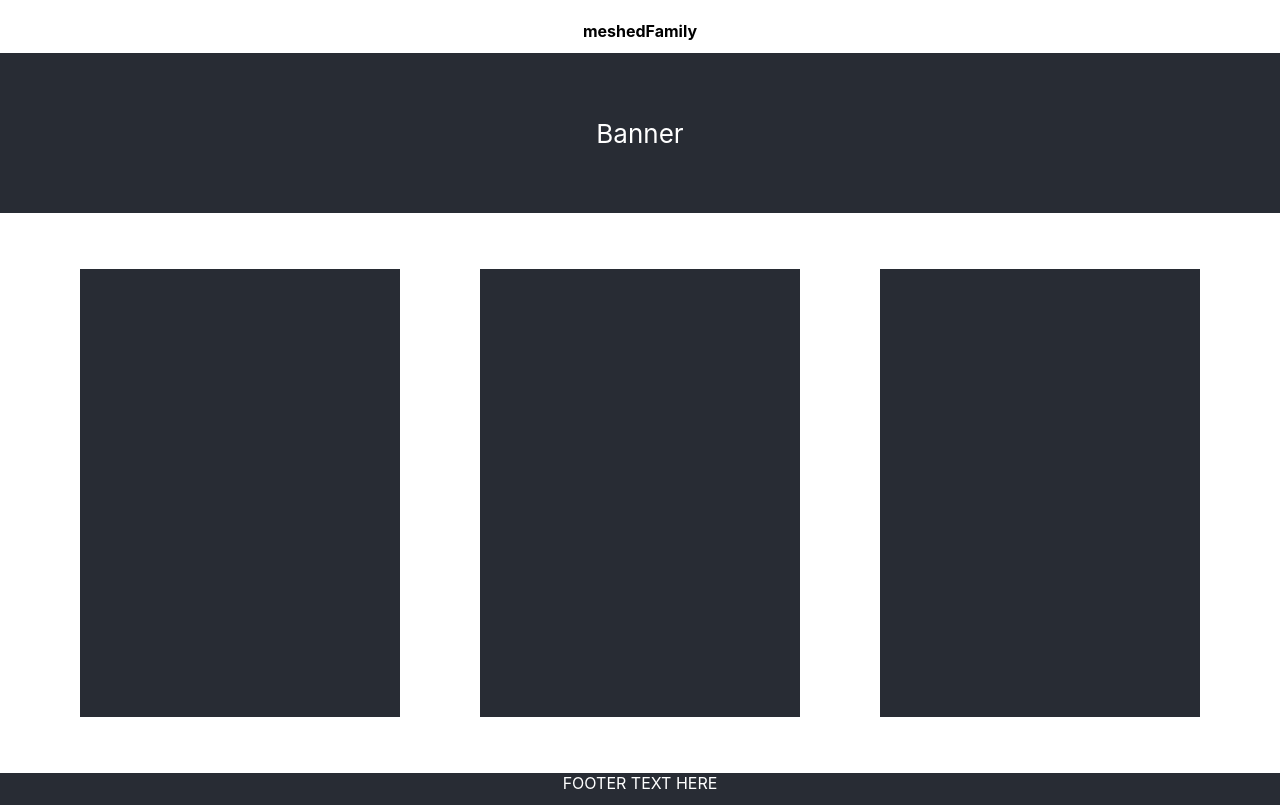
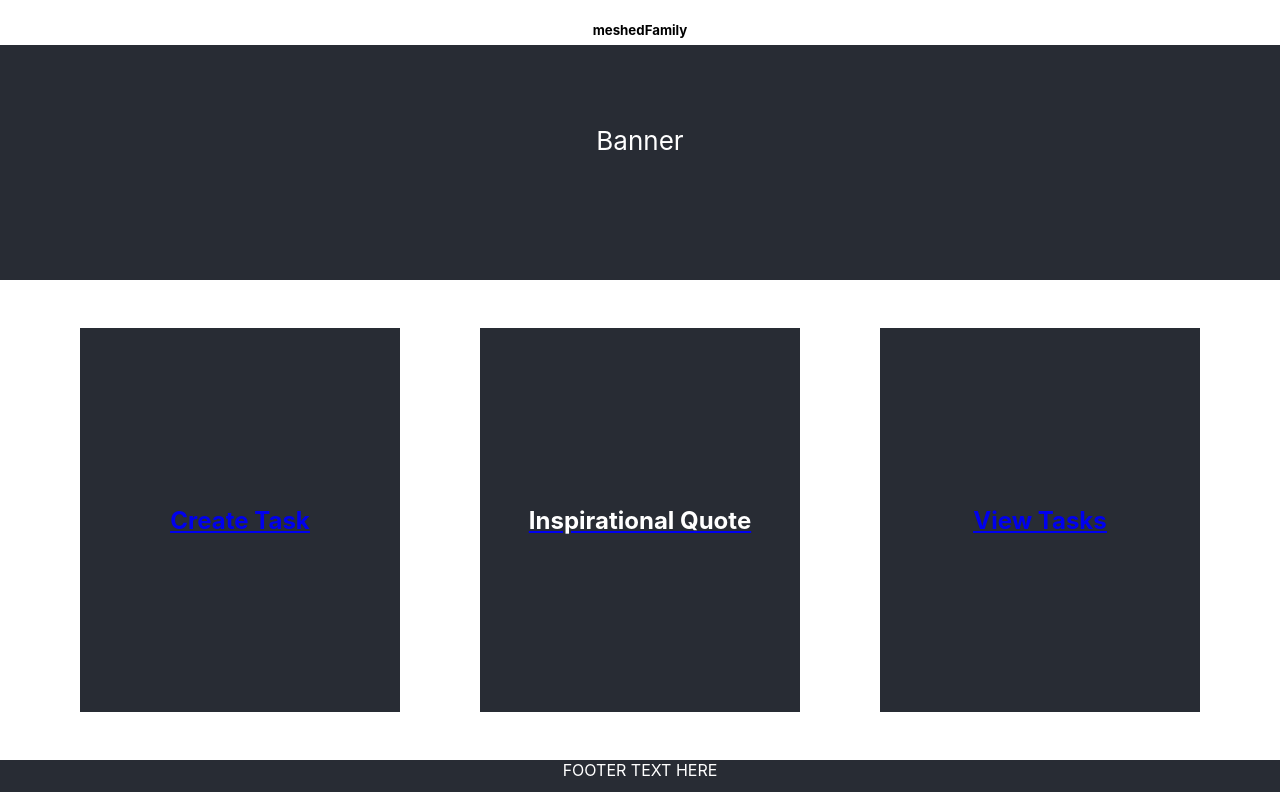
Before and after one commit to Kashiff11/Meshed, a React (Create React App) app: page / in a window 1280 px wide. Built offline with nearby package versions, Linux system fonts and the light colour scheme.

Commit message:
Page Rendering Complete

```diff
--- a/src/App.css
+++ b/src/App.css
@@ -3,14 +3,15 @@
 }
 
 .logo-container {
+  position: fixed;
   background-color: white;
   width: 100vw;
-  height: 4vh;
+  height: 45px;
 }
 
 .App-header {
   background-color: #282c34;
-  min-height: 20vh;
+  min-height: 35vh;
   display: flex;
   flex-direction: column;
   align-items: center;
@@ -24,7 +25,7 @@
   align-items: center;
   justify-content: space-evenly;
   background-color: white;
-  height: 70vh;
+  height: 60vh;
   color: white;
 }
 
--- a/src/App.js
+++ b/src/App.js
@@ -1,24 +1,19 @@
 import React from 'react';
-import { Route, Link } from "react-router-dom";
+import { Route } from "react-router-dom";
 import Create from "./Create";
+import Home from "./Home";
+import View from "./View"
 import './App.css';
 
 function App() {
   return (
     <div className="App">
-      <header className="logo-container">
-        <div><h4>meshedFamily</h4></div>
-      </header>
+      <header className="logo-container"><div><h5>meshedFamily</h5></div></header>
       <banner className="App-header">Banner</banner>
-      <nav className="button-container">
-        <Link className="button" to="/create"></Link>
-        <Link className="button" to="/inspiration"></Link>
-        <Link className="button" to="/view"></Link>
-      </nav>
+      <Route exact path="/"><Home/></Route>
       <main>
-        <Route path="/create">
-          <Create/>
-        </Route>
+        <Route path="/create"><Create /></Route>
+        <Route path="/view"><View /></Route>
       </main>
 
 
--- /dev/null
+++ b/src/Home.jsx
@@ -0,0 +1,17 @@
+import React from "react";
+import { Link, Route } from "react-router-dom";
+
+function Home() {
+  return (
+    <Link to="/">
+      <nav className="button-container">
+        <Link className="button" to="/create"><h1>Create Task</h1></Link>
+        <div className="button" to="/"><h1>Inspirational Quote</h1></div>
+        <Link className="button" to="/view"><h1>View Tasks</h1></Link>
+      </nav>
+    </Link>
+
+  )
+}
+
+export default Home;
--- /dev/null
+++ b/src/View.jsx
@@ -0,0 +1,11 @@
+import React from 'react';
+
+function View() {
+  return (
+    <div>
+      <h1>View Page</h1>
+    </div>
+  )
+}
+
+export default View;
```
